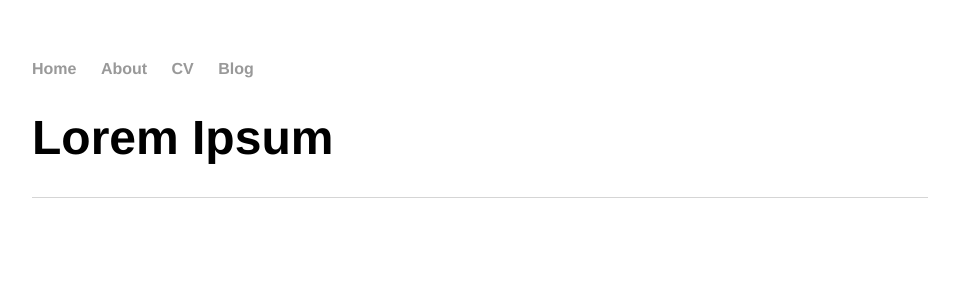
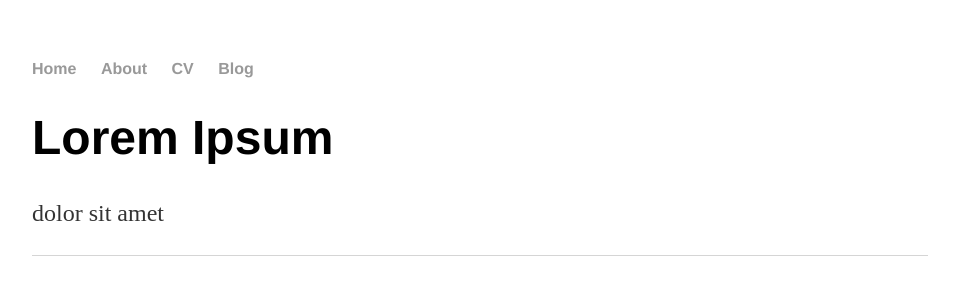
Before and after one commit to WillHoffer/WillHoffer.github.io, a Jekyll site: the page built from index.html, in a window 1280 px wide. Shown: the top 300 px of the page, without its empty margins (160-1119 px from the left). Built offline with Jekyll 4.4.1, drawn with Linux system fonts in a browser that asks for light colours.

Commit message:
Implementing default layout

```diff
--- a/index.html
+++ b/index.html
@@ -1,25 +1,8 @@
-<!DOCTYPE html>
-<html>
-	<head>
-		<title>Will Hoffer</title>
-		<!-- link to main stylesheet -->
-		<link rel="stylesheet" type="text/css" href="/css/main.css">
-	</head>
-	<body>
-		<nav>
-    		<ul>
-        		<li><a href="/">Home</a></li>
-	        	<li><a href="/about">About</a></li>
-        		<li><a href="/cv">CV</a></li>
-        		<li><a href="/blog">Blog</a></li>
-    		</ul>
-		</nav>
-		<div class="container">
-    		<div class="blurb">
-        		<h1>Lorem Ipsum</h1>
-    		</div><!-- /.blurb -->
-		</div><!-- /.container -->
-		<footer>
-		</footer>
-	</body>
-</html>
+---
+layout: default
+title: Will Hoffer
+---
+<div class="blurb">
+	<h1>Lorem Ipsum</h1>
+	<p>dolor sit amet</p>
+</div><!-- /.blurb -->
```
